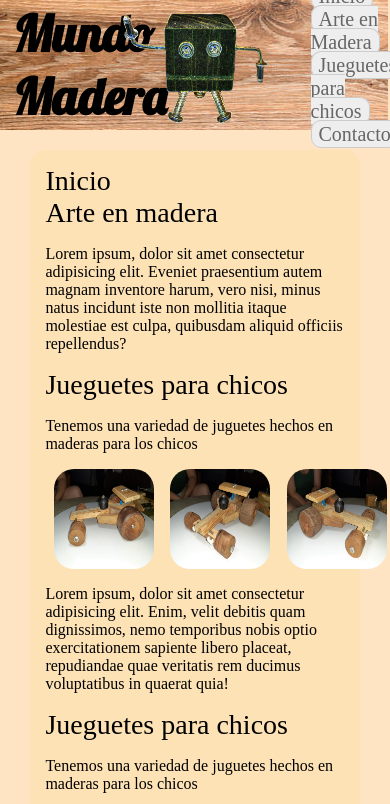
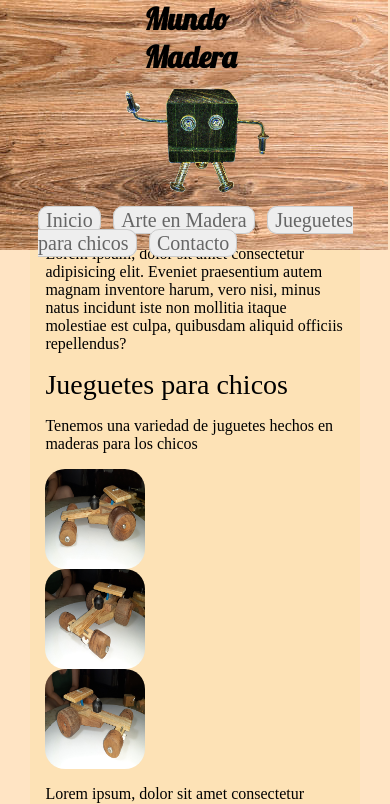
Before and after one commit to RichardRivero/Product-Landing-Page, a plain HTML site: page index.html in a window 390 px wide. Shown: the top 804 px of the page. Drawn offline with Linux system fonts and the light colour scheme.

Commit message:
colocando media queri

```diff
--- a/style.css
+++ b/style.css
@@ -27,7 +27,7 @@ header{
 
     width: 150px;
     height: 130px;
-    margin: 0 0 0 10px
+    margin: 0px 0px 0px 10px
 }
 #Nombre{
    /* float: left;*/
@@ -128,3 +128,31 @@ footer{
     margin-left: -15px;
     background-image:url("img/fondo-de-madera.jpg");
 }
+
+@media (max-width: 700px){
+
+
+#header{
+
+    flex-direction: column;
+    height: 250px;
+}
+
+#Nombre{
+    text-justify: auto;
+     margin: 0px 0px 0px 0px;
+     width: 25%;
+     font-size: 30px;
+     font-family: Lobster;
+     font-weight: bold;
+ }
+ #header-img{
+
+    width: 150px;
+    height: 130px;
+}
+
+.counter-toy{
+    flex-direction: column;
+   }
+}
```
